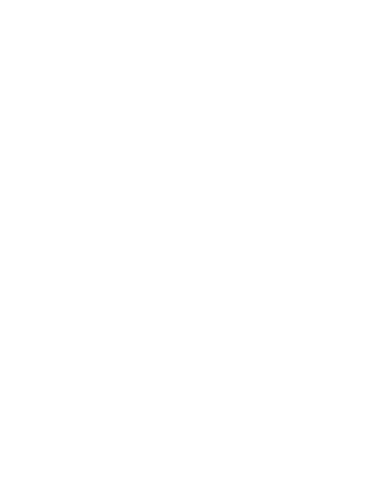
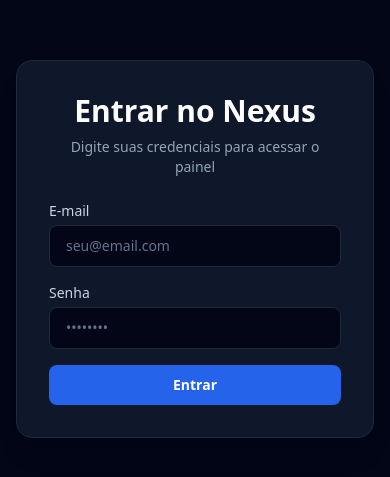
Before and after one commit to IncludeLuisFerreira/LINX-LoRaWAN-Intelligence-Nexus, a React (Vite) app in the folder frontend/: page /login in a window 390 px wide. Shown: the part 173-650 px from the top of the page. Built offline with nearby package versions, Linux system fonts and the light colour scheme.

Commit message:
feat: implementa roteamento, app shell responsivo e tela de login com mock

```diff
--- a/frontend/package.json
+++ b/frontend/package.json
@@ -10,9 +10,12 @@
     "format": "prettier --write src/"
   },
   "dependencies": {
+    "@hookform/resolvers": "^5.9.1",
     "react": "^19.2.8",
     "react-dom": "^19.2.8",
-    "react-router-dom": "^7.18.3"
+    "react-hook-form": "^7.87.0",
+    "react-router-dom": "^7.18.3",
+    "zod": "^4.5.4"
   },
   "devDependencies": {
     "@types/node": "^24.13.3",
--- a/frontend/src/pages/Login.tsx
+++ b/frontend/src/pages/Login.tsx
@@ -1,3 +1,111 @@
+import { useState } from 'react';
+import { useNavigate } from 'react-router-dom';
+import { useForm } from 'react-hook-form';
+import { zodResolver } from '@hookform/resolvers/zod';
+import { z } from 'zod';
+import { login } from '../services/auth';
+
+const loginSchema = z.object({
+  email: z
+    .string()
+    .min(1, 'O e-mail é obrigatório')
+    .email('Formato de e-mail inválido'),
+  password: z.string().min(1, 'A senha é obrigatória'),
+});
+
+type LoginFormInputs = z.infer<typeof loginSchema>;
+
 export default function Login() {
-  return <div className="p-8 text-white">Página de Login</div>;
+  const navigate = useNavigate();
+  const [authError, setAuthError] = useState<string | null>(null);
+  const [loading, setLoading] = useState(false);
+
+  const {
+    register,
+    handleSubmit,
+    formState: { errors },
+  } = useForm<LoginFormInputs>({
+    resolver: zodResolver(loginSchema),
+  });
+
+  const onSubmit = async (data: LoginFormInputs) => {
+    setAuthError(null);
+    setLoading(true);
+
+    try {
+      await login(data.email, data.password);
+      navigate('/orgs');
+    } catch (err) {
+      if (err instanceof Error) {
+        setAuthError(err.message);
+      } else {
+        setAuthError('Ocorreu um erro ao fazer login.');
+      }
+    } finally {
+      setLoading(false);
+    }
+  };
+
+  return (
+    <div className="flex min-h-screen items-center justify-center bg-slate-950 px-4 text-slate-100">
+      <div className="w-full max-w-md space-y-6 rounded-2xl border border-slate-800 bg-slate-900 p-8 shadow-xl">
+        <div className="text-center">
+          <h1 className="text-3xl font-bold text-white">Entrar no Nexus</h1>
+          <p className="mt-2 text-sm text-slate-400">
+            Digite suas credenciais para acessar o painel
+          </p>
+        </div>
+
+        {authError && (
+          <div className="rounded-lg bg-red-500/10 border border-red-500/20 p-3 text-sm text-red-400 text-center">
+            {authError}
+          </div>
+        )}
+
+        <form onSubmit={handleSubmit(onSubmit)} className="space-y-4">
+          <div>
+            <label className="block text-sm font-medium text-slate-300 mb-1">
+              E-mail
+            </label>
+            <input
+              type="email"
+              {...register('email')}
+              placeholder="seu@email.com"
+              className="w-full rounded-lg border border-slate-800 bg-slate-950 px-4 py-2.5 text-sm text-slate-100 placeholder-slate-500 focus:border-blue-500 focus:outline-none"
+            />
+            {errors.email && (
+              <span className="mt-1 block text-xs text-red-400">
+                {errors.email.message}
+              </span>
+            )}
+          </div>
+
+          <div>
+            <label className="block text-sm font-medium text-slate-300 mb-1">
+              Senha
+            </label>
+            <input
+              type="password"
+              {...register('password')}
+              placeholder="••••••••"
+              className="w-full rounded-lg border border-slate-800 bg-slate-950 px-4 py-2.5 text-sm text-slate-100 placeholder-slate-500 focus:border-blue-500 focus:outline-none"
+            />
+            {errors.password && (
+              <span className="mt-1 block text-xs text-red-400">
+                {errors.password.message}
+              </span>
+            )}
+          </div>
+
+          <button
+            type="submit"
+            disabled={loading}
+            className="w-full rounded-lg bg-blue-600 py-2.5 text-sm font-semibold text-white transition hover:bg-blue-500 disabled:opacity-50"
+          >
+            {loading ? 'Entrando...' : 'Entrar'}
+          </button>
+        </form>
+      </div>
+    </div>
+  );
 }
--- a/frontend/src/routes.tsx
+++ b/frontend/src/routes.tsx
@@ -1,6 +1,7 @@
 import { lazy, Suspense } from 'react';
 import { Routes, Route } from 'react-router-dom';
 import Spinner from './components/Spinner';
+import { Layout } from './components/Layout';
 
 const Login = lazy(() => import('./pages/Login'));
 const Orgs = lazy(() => import('./pages/Orgs'));
@@ -13,11 +14,18 @@
   return (
     <Suspense fallback={<Spinner />}>
       <Routes>
+        {/* Rota pública sem Layout */}
         <Route path="/login" element={<Login />} />
-        <Route path="/orgs" element={<Orgs />} />
-        <Route path="/apps/:id" element={<AppDetail />} />
-        <Route path="/devices" element={<Devices />} />
-        <Route path="/dashboard/:appId" element={<Dashboard />} />
+
+        {/* Rotas protegidas envolvidas pelo Layout */}
+        <Route element={<Layout />}>
+          <Route path="/orgs" element={<Orgs />} />
+          <Route path="/apps/:id" element={<AppDetail />} />
+          <Route path="/devices" element={<Devices />} />
+          <Route path="/dashboard/:appId" element={<Dashboard />} />
+        </Route>
+
+        {/* Fallback 404*/}
         <Route path="*" element={<NotFound />} />
       </Routes>
     </Suspense>
```
Also changed, not shown: 1 other file (tests, documents, lock files or other folders).
